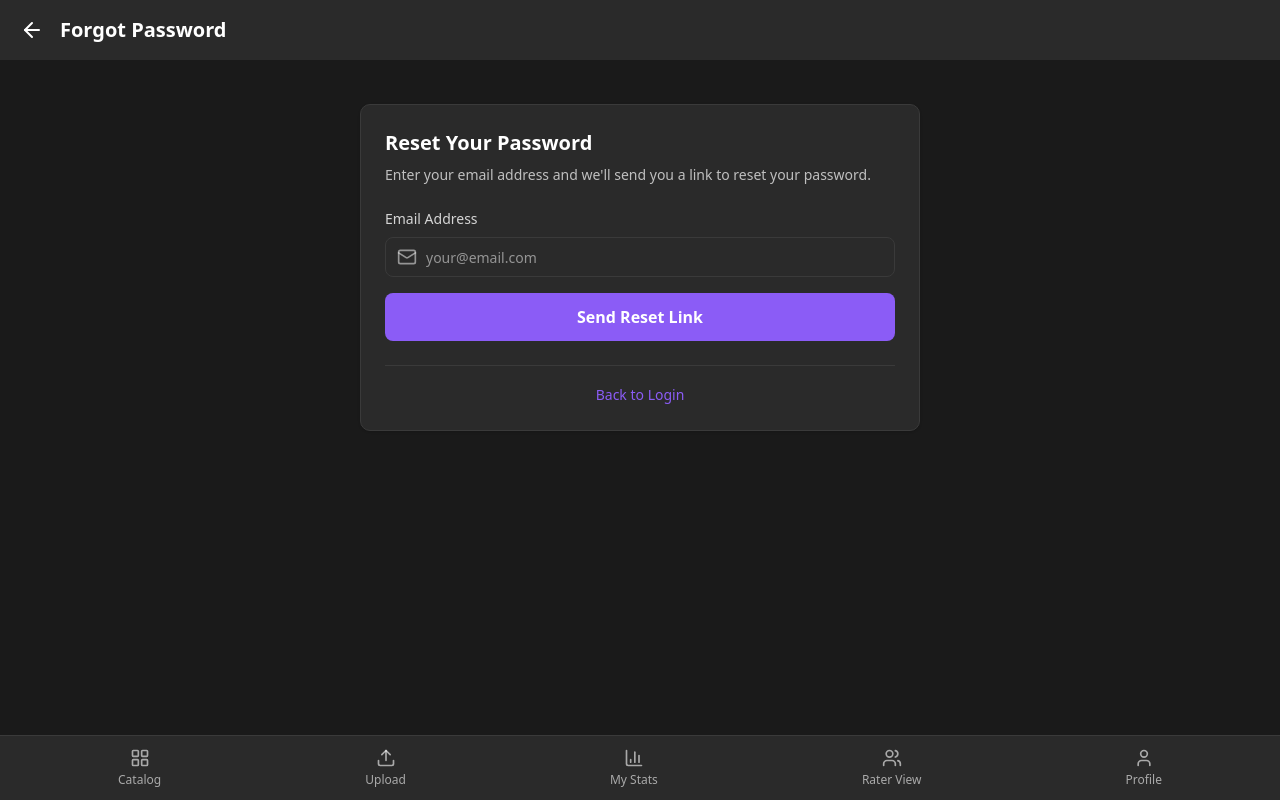
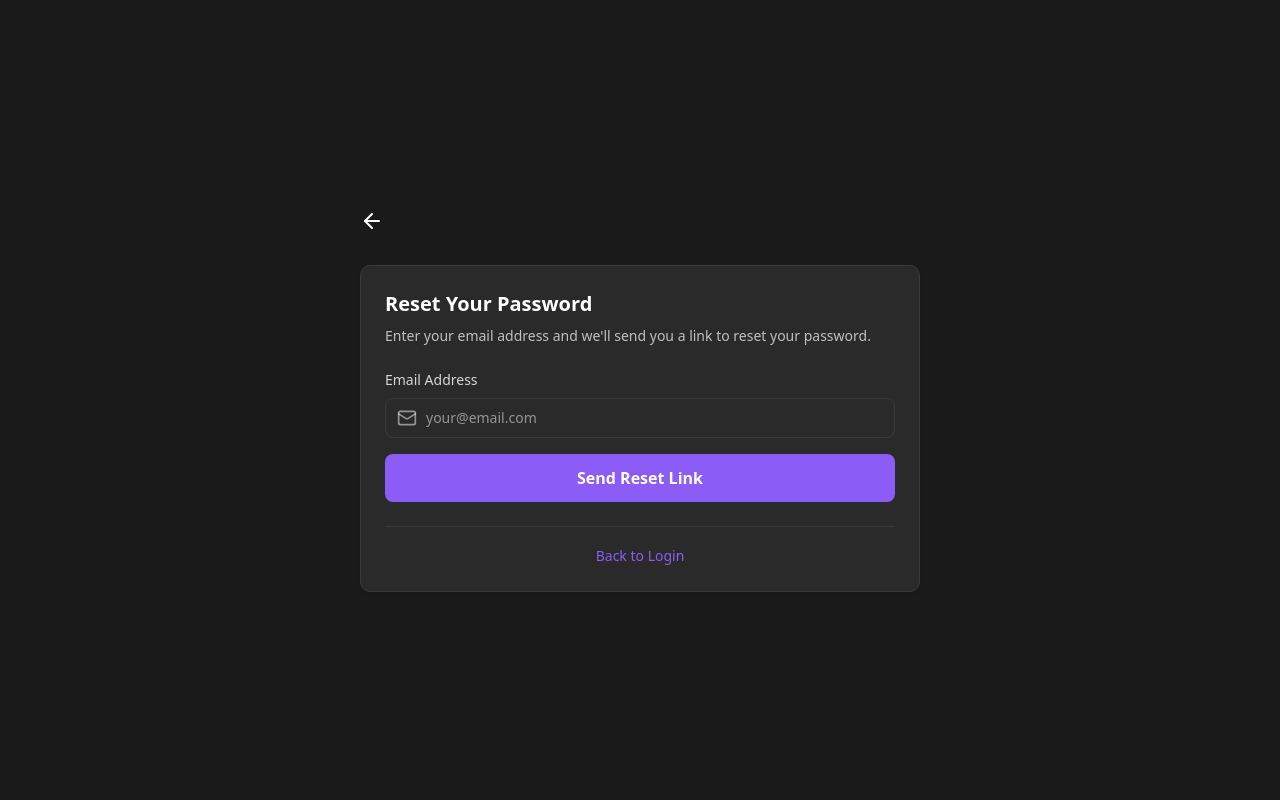
Before and after one commit to alen-ich/checkmyd, a React (Vite) app: page /forgot-password in a window 1280 px wide. Built offline with nearby package versions, Linux system fonts and the light colour scheme.

Commit message:
refactor: forgot page styles

```diff
--- a/src/pages/ForgotPassword/ForgotPassword.tsx
+++ b/src/pages/ForgotPassword/ForgotPassword.tsx
@@ -1,8 +1,6 @@
 import React, { useState } from 'react';
 import { useNavigate } from 'react-router';
 import { ArrowLeft, Mail, CheckCircle } from 'lucide-react';
-import Header from '@/components/layout/Header';
-import Footer from '@/components/layout/Footer';
 import { Button } from '@/components/ui/button';
 import { Input } from '@/components/ui/input';
 import { Card, CardContent } from '@/components/ui/card';
@@ -44,10 +42,8 @@ const ForgotPassword: React.FC = () => {
   if (isSubmitted) {
     return (
       <div className="min-h-screen bg-[#1a1a1a] flex flex-col m-0">
-        <Header title="Forgot Password" showBack={true} />
-
-        <main className="flex-1 overflow-y-auto pt-20 pb-24">
-          <div className="px-5 py-6 max-w-[600px] w-full mx-auto flex flex-col gap-6">
+        <main className="flex-1 flex items-center justify-center overflow-y-auto py-6">
+          <div className="px-5 w-full max-w-[600px] flex flex-col gap-6">
             <Card className="bg-[#2a2a2a] border-[#3a3a3a]">
               <CardContent className="p-8 flex flex-col items-center gap-4 text-center">
                 <div className="bg-green-500/20 rounded-full p-4">
@@ -82,18 +78,22 @@ const ForgotPassword: React.FC = () => {
             </Card>
           </div>
         </main>
-
-        <Footer />
       </div>
     );
   }
 
   return (
     <div className="min-h-screen bg-[#1a1a1a] flex flex-col m-0">
-      <Header title="Forgot Password" showBack={true} />
-
-      <main className="flex-1 overflow-y-auto pt-20 pb-24">
-        <div className="px-5 py-6 max-w-[600px] w-full mx-auto flex flex-col gap-6">
+      <main className="flex-1 flex items-center justify-center overflow-y-auto py-6">
+        <div className="px-5 w-full max-w-[600px] flex flex-col gap-6">
+          {/* Back Button */}
+          <button
+            onClick={handleBackToLogin}
+            className="text-white hover:text-[#8b5cf6] transition-colors self-start mb-2"
+            aria-label="Go back"
+          >
+            <ArrowLeft className="h-6 w-6" />
+          </button>
           <Card className="bg-[#2a2a2a] border-[#3a3a3a]">
             <CardContent className="p-6 flex flex-col gap-6">
               <div className="flex flex-col gap-2">
@@ -150,8 +150,6 @@ const ForgotPassword: React.FC = () => {
           </Card>
         </div>
       </main>
-
-      <Footer />
     </div>
   );
 };
```
